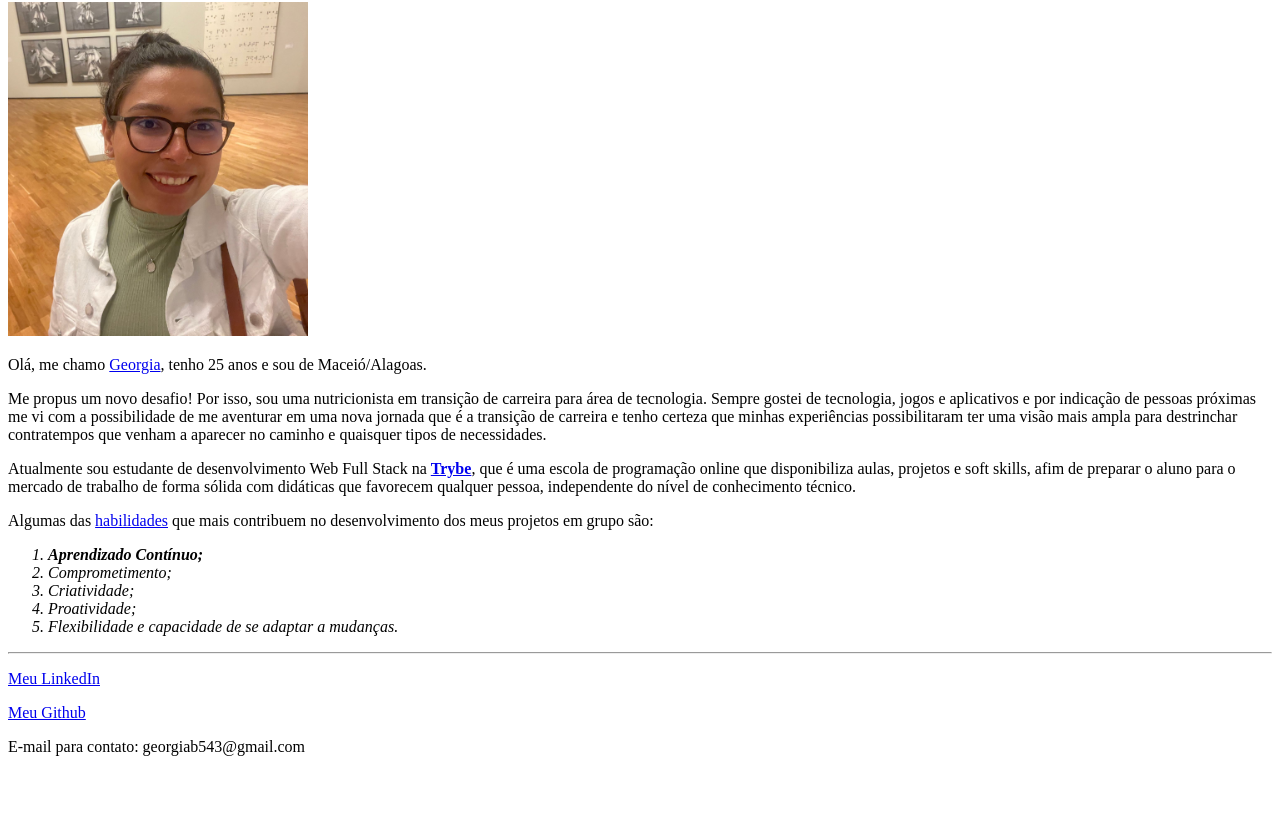
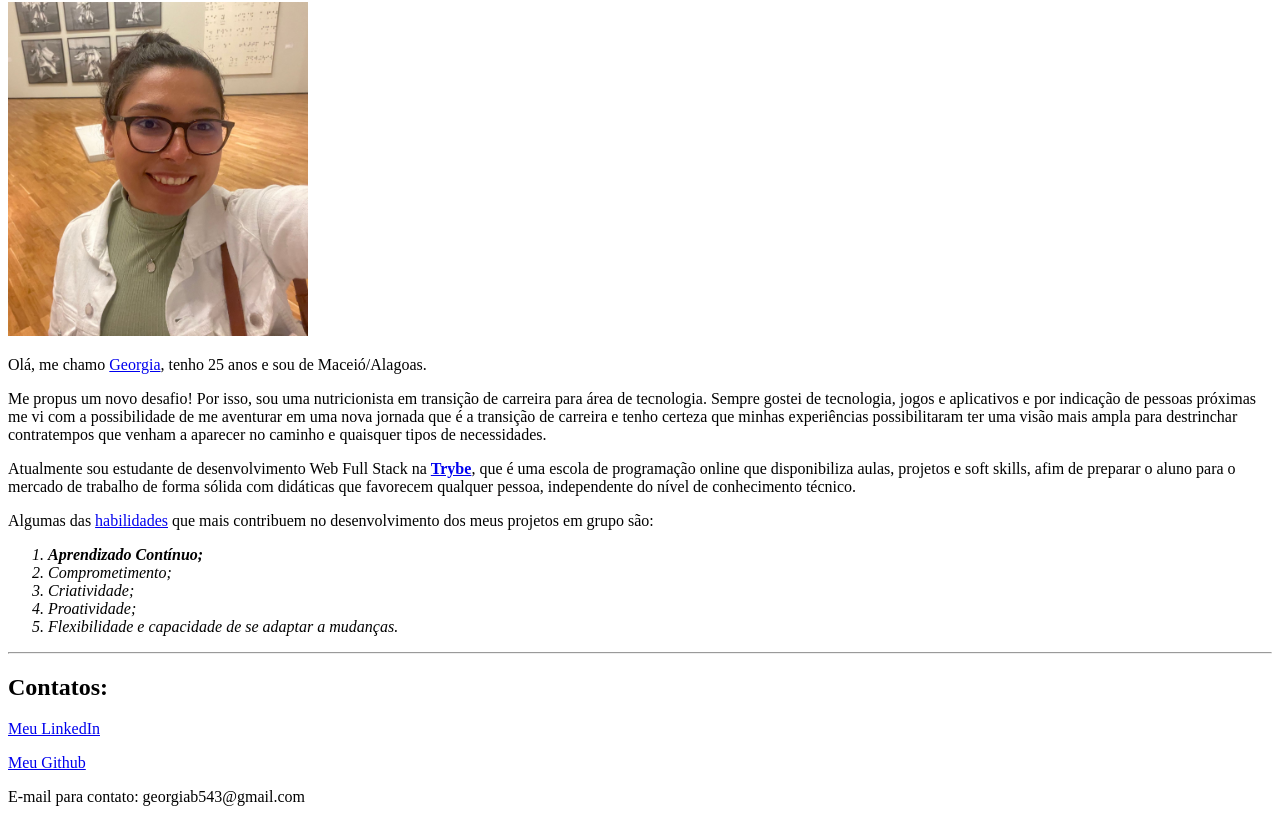
Before and after one commit to georgia-rocha/trybe-exercises, a plain HTML site: page fundamentos/bloco-03-html-e-css/dia-1-html-css-estruturas-de-pagina/dia1.html in a window 1280 px wide. Shown: the part 78-900 px from the top of the page. Before the commit the page ends 850 px from the top, so only its background shows below. Drawn offline with Linux system fonts and the light colour scheme.

Commit message:
adicionando contatos

```diff
--- a/fundamentos/bloco-03-html-e-css/dia-1-html-css-estruturas-de-pagina/dia1.html
+++ b/fundamentos/bloco-03-html-e-css/dia-1-html-css-estruturas-de-pagina/dia1.html
@@ -21,6 +21,7 @@
         <li>Flexibilidade e capacidade de se adaptar a mudanças.</li>
     </id></i></ol>
     <hr>
+    <h2>Contatos:</h2>
     <p><a href="https://www.linkedin.com/in/georgia-rocha/" target="_blank">Meu LinkedIn</a></p>
     <p><a href="https://github.com/georgia-rocha" target="_blank"> Meu Github</a></p>
     <p>E-mail para contato: georgiab543@gmail.com</p>
```
